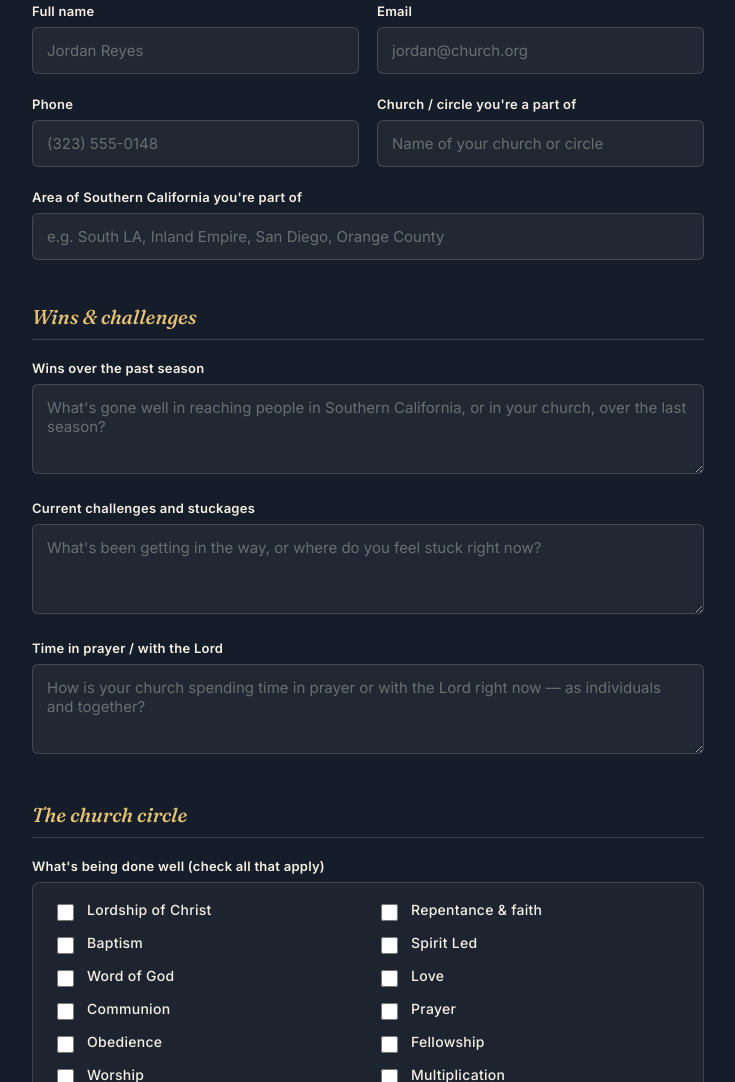
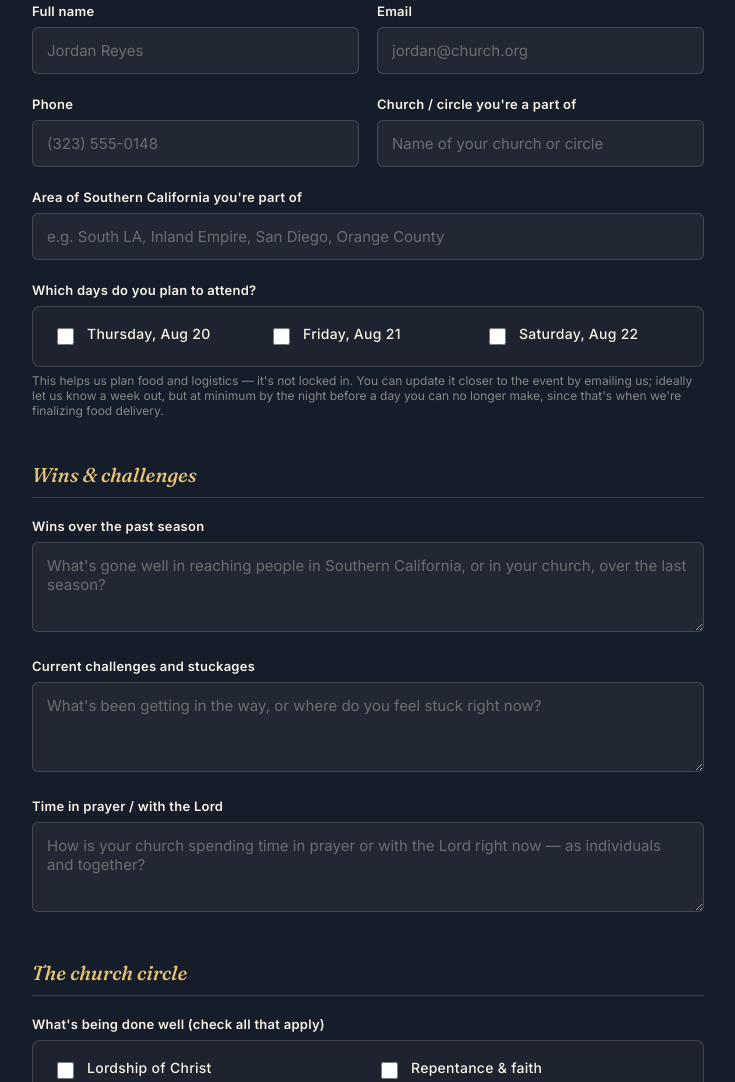
Before and after one commit to claudekovalenko/la-metro-midlevel-2026, a website: page docs/gospel-workers-application.html in a window 1280 px wide. Shown: the part 913-1995 px from the top of the page, without its empty margins (272-1007 px from the left). Drawn offline with Linux system fonts and the light colour scheme.

Commit message:
Add which-days attendance checklist to the application form (#13)
Applicants can now indicate which of the three event days (Thu Aug 20,
Fri Aug 21, Sat Aug 22) they plan to attend. This isn't locked in --
a hint explains it can be updated closer to the event by email, ideally
a week out, but at minimum the night before, since that's when food
delivery gets finalized.

Co-authored-by: Claude <noreply@anthropic.com>

```diff
--- a/docs/gospel-workers-application.html
+++ b/docs/gospel-workers-application.html
@@ -424,6 +424,16 @@
       <input type="text" id="laArea" placeholder="e.g. South LA, Inland Empire, San Diego, Orange County" required>
     </div>
 
+    <div class="field">
+      <label>Which days do you plan to attend?</label>
+      <div class="checklist" style="grid-template-columns: 1fr 1fr 1fr;">
+        <div class="check-item"><input type="checkbox" id="attend-thu" value="Thursday, Aug 20"><label for="attend-thu">Thursday, Aug 20</label></div>
+        <div class="check-item"><input type="checkbox" id="attend-fri" value="Friday, Aug 21"><label for="attend-fri">Friday, Aug 21</label></div>
+        <div class="check-item"><input type="checkbox" id="attend-sat" value="Saturday, Aug 22"><label for="attend-sat">Saturday, Aug 22</label></div>
+      </div>
+      <p class="hint">This helps us plan food and logistics — it's not locked in. You can update it closer to the event by emailing us; ideally let us know a week out, but at minimum by the night before a day you can no longer make, since that's when we're finalizing food delivery.</p>
+    </div>
+
     <div class="section-label">Wins &amp; challenges</div>
 
     <div class="field">
@@ -634,6 +644,7 @@ form.addEventListener('submit', async (e)=>{
     phone: document.getElementById('phone').value.trim(),
     church: document.getElementById('church').value.trim(),
     laArea: document.getElementById('laArea').value.trim(),
+    attendanceDays: Array.from(document.querySelectorAll('input[id^="attend-"]:checked')).map(cb => cb.value),
     wins: document.getElementById('wins').value.trim(),
     challenges: document.getElementById('challenges').value.trim(),
     prayerTime: document.getElementById('prayerTime').value.trim(),
```
